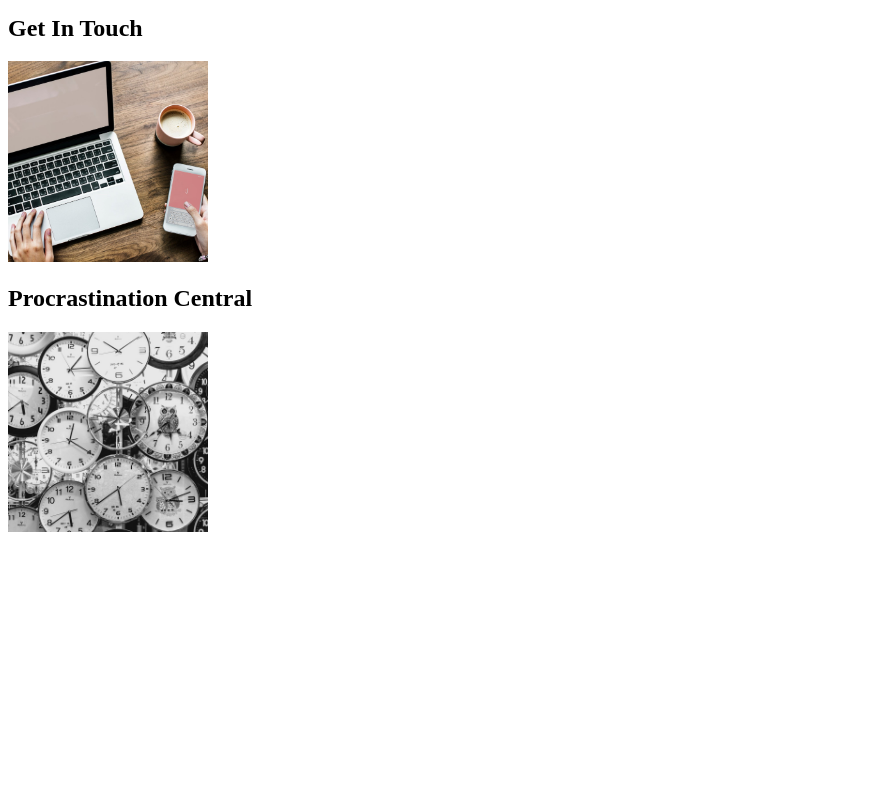
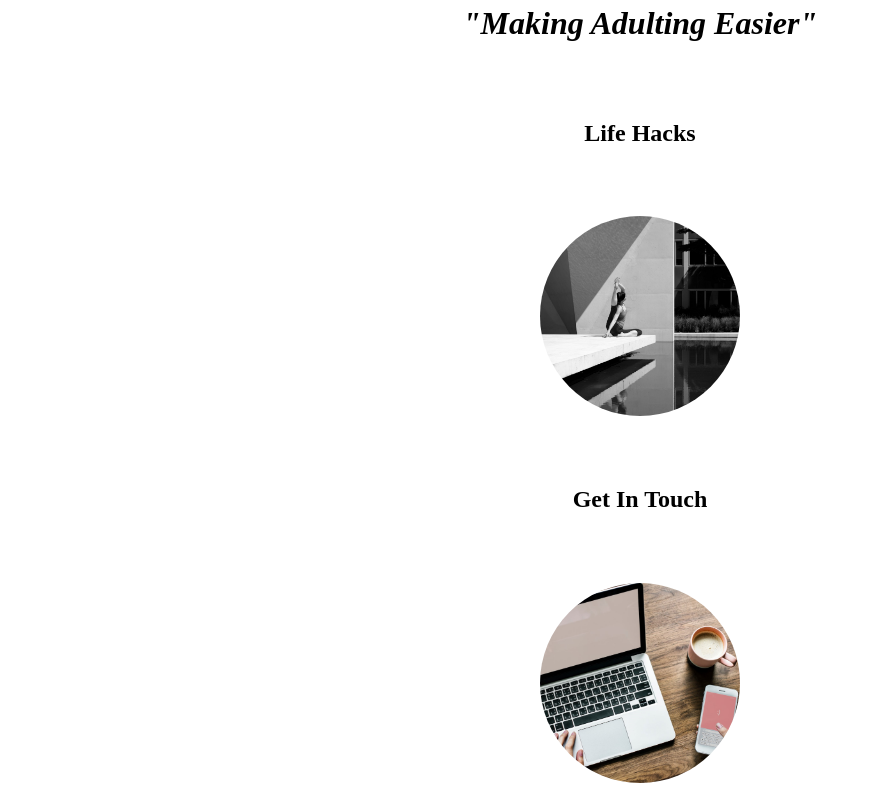
Before and after one commit to alishasesum/givemeabreak, a plain HTML site: page index.html in a window 1280 px wide. Shown: the part 245-1035 px from the top of the page, without its empty margins (0-870 px from the left). Before the commit the page ends 800 px from the top, so only its background shows below. Drawn offline with Linux system fonts and the light colour scheme.

Commit message:
Home page styling

```diff
--- a/index.html
+++ b/index.html
@@ -3,20 +3,43 @@
   <head>
     <meta charset="utf-8">
     <title>Give Me a Break</title>
+      <link rel="stylesheet" type="text/css" href="css/styles.css">
+      <style>
+      img {
+        display: flex;
+        justify-content: space-around;
+        flex-direction:row;
+        padding: 50px;
+        margin: 0 auto;
+        border-radius: 150px;
+      }
+      h2 {
+      display: flex;
+      justify-content: flex-start;
+      justify-content: space-around;
+      flex-direction: row;
+      }
+      h1 {
+        display: flex;
+        justify-content: center;
+      }
+      </style>
   </head>
   <body>
     <div>
-        </div>
-    <div>
       <img src="logo.png" alt="Give Me a Break Logo" width="200">
     <h1> <em>"Making Adulting Easier" </em> </h1>
+  </br>
+  </br>
     </div>
-    <div>
+    <div class="options">
       <h2>Life Hacks</h2>
+      <img src="./lifehacks.jpeg" alt="some eggs" width="200px">
       <h2>Get In Touch</h2>
-        <img src="./getintouch.jpeg" alt="Submit a hack" width="200px">
+      <img src="./getintouch.jpeg" alt="Submit a hack" width="200px">
       <h2>Procrastination Central</h2>
       <img src="./procrastination.jpeg" alt="Submit a hack" width="200px">
-      </div>
+    </div>
+
   </body>
 </html>
```
Also changed, not shown: eggs.jpeg (renamed from pexels-photo-1924859.jpeg), lifehacks.jpeg (added), 1 other file.
